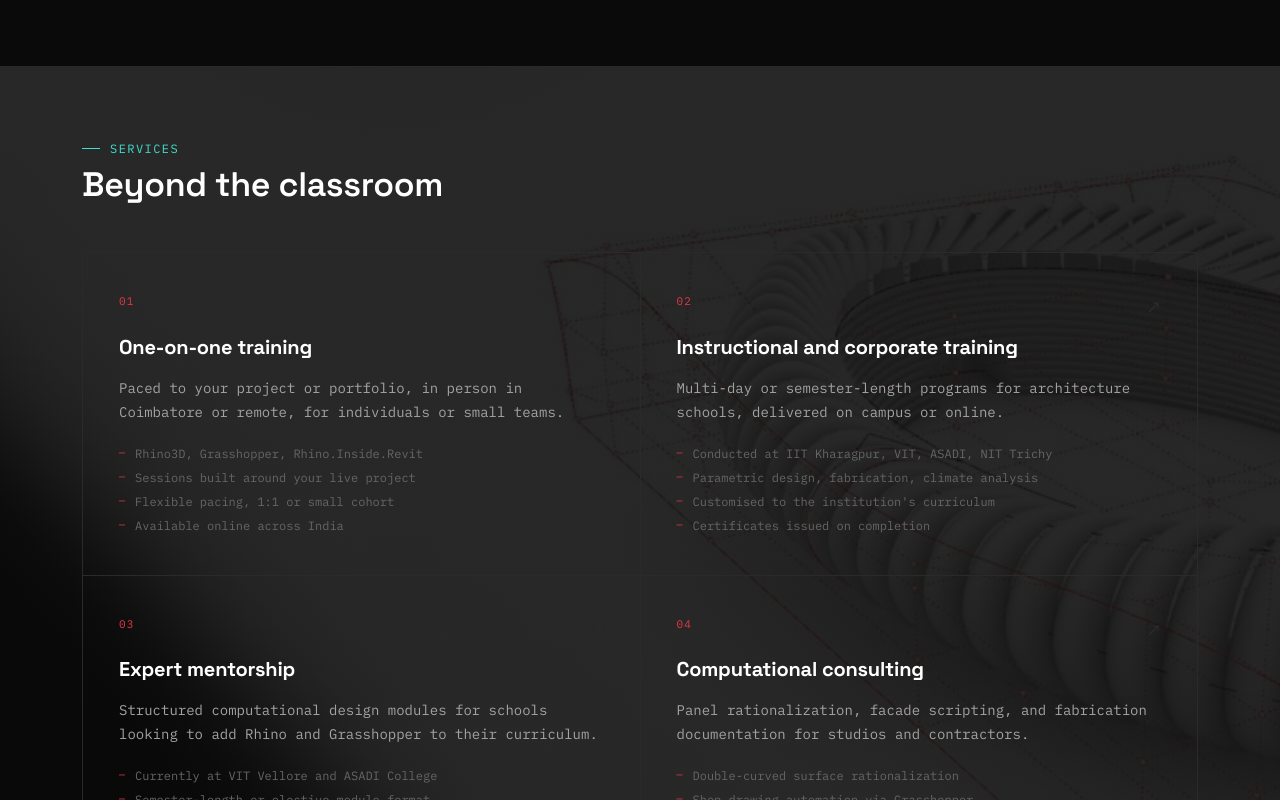
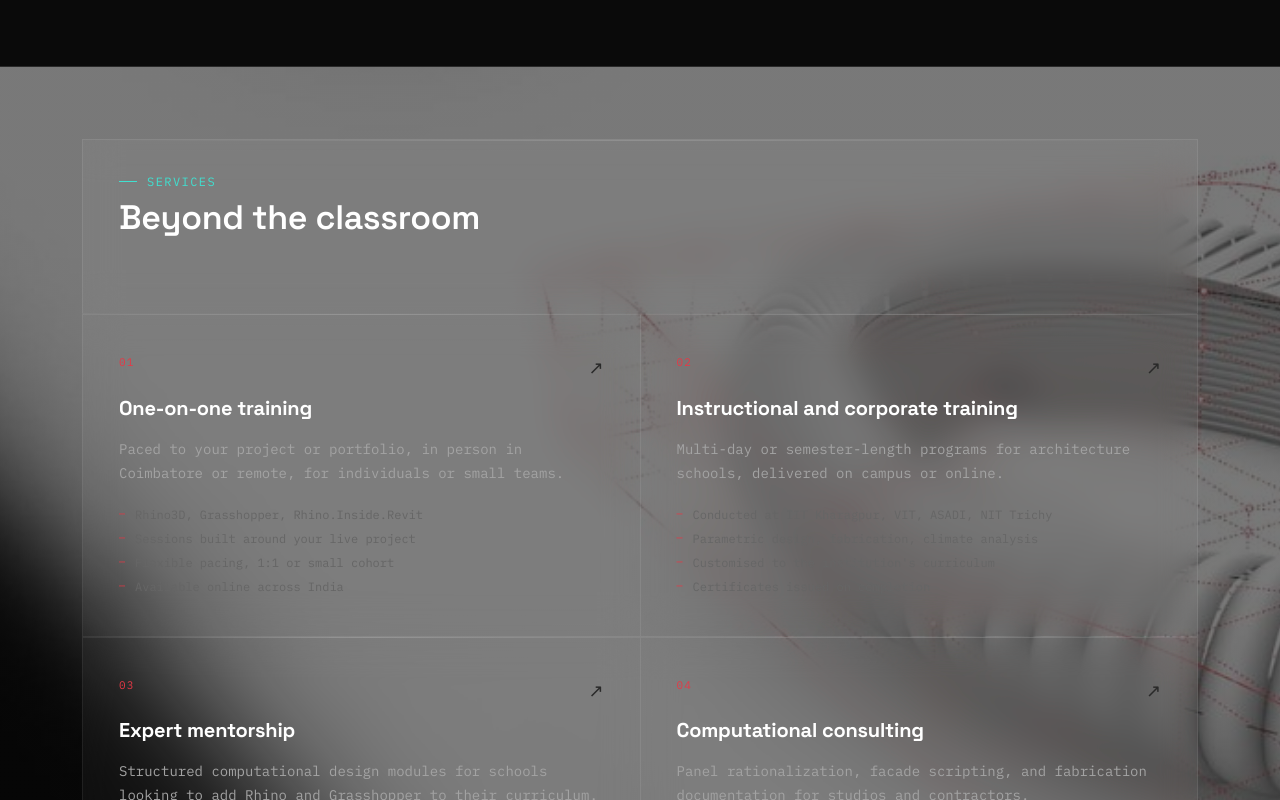
Before and after one commit to YAFTDesigns/yaftwebsite, a Next.js app: page / in a window 1280 px wide. Shown: the part 1860-2660 px from the top of the page. Built offline with nearby package versions, Linux system fonts and the light colour scheme; no server answers.

Commit message:
Liquid glass CSS for services, reduced overlay to show stadium bg

```diff
--- a/app/home.module.css
+++ b/app/home.module.css
@@ -15,19 +15,47 @@
 .servicesSection{
   position:relative;
   background:
-    linear-gradient(rgba(10,10,10,0.88), rgba(10,10,10,0.88)),
+    linear-gradient(rgba(10,10,10,0.55), rgba(10,10,10,0.55)),
     url('/assets/images/stadium.jpg') center/cover no-repeat;
 }
-.servicesList{border-top:1px solid var(--line);border-left:1px solid var(--line);display:grid;grid-template-columns:1fr 1fr;}
+.servicesHead{
+  background:rgba(255,255,255,0.04);
+  backdrop-filter:blur(18px) saturate(1.5);
+  -webkit-backdrop-filter:blur(18px) saturate(1.5);
+  border:1px solid rgba(255,255,255,0.08);
+  border-bottom:none;
+  padding:32px 36px 28px;
+  position:relative;
+}
+.servicesHead::before{
+  content:'';position:absolute;top:0;left:0;right:0;height:1px;
+  background:linear-gradient(90deg,transparent,rgba(255,255,255,0.15),transparent);
+}
+.servicesList{
+  border-top:1px solid rgba(255,255,255,0.1);
+  border-left:1px solid rgba(255,255,255,0.1);
+  display:grid;grid-template-columns:1fr 1fr;
+}
 .serviceRow{
   padding:40px 36px;
-  border-right:1px solid var(--line);
-  border-bottom:1px solid var(--line);
+  border-right:1px solid rgba(255,255,255,0.08);
+  border-bottom:1px solid rgba(255,255,255,0.08);
   position:relative;
-  transition:background .2s;
   display:flex;flex-direction:column;gap:0;
+  background:rgba(255,255,255,0.04);
+  backdrop-filter:blur(18px) saturate(1.5);
+  -webkit-backdrop-filter:blur(18px) saturate(1.5);
+  box-shadow:inset 0 1px 0 rgba(255,255,255,0.07);
+  transition:background .2s,box-shadow .2s;
 }
-.serviceRow:hover{background:rgba(255,255,255,0.02);}
+.serviceRow::before{
+  content:'';position:absolute;top:0;left:0;right:0;height:1px;
+  background:linear-gradient(90deg,transparent,rgba(255,255,255,0.12),transparent);
+}
+.serviceRow:hover{
+  background:rgba(255,255,255,0.08);
+  box-shadow:inset 0 1px 0 rgba(255,255,255,0.12),0 8px 28px rgba(0,0,0,0.3);
+}
 .serviceRow .idx{font-family:var(--mono);color:var(--brass);font-size:11px;letter-spacing:.1em;margin-bottom:20px;display:block;}
 .serviceRow h3{font-size:20px;font-weight:700;color:var(--ink);margin-bottom:14px;letter-spacing:-.01em;}
 .serviceRow p{color:var(--ink-soft);font-size:14px;line-height:1.7;font-family:var(--mono);margin-bottom:20px;}
```
